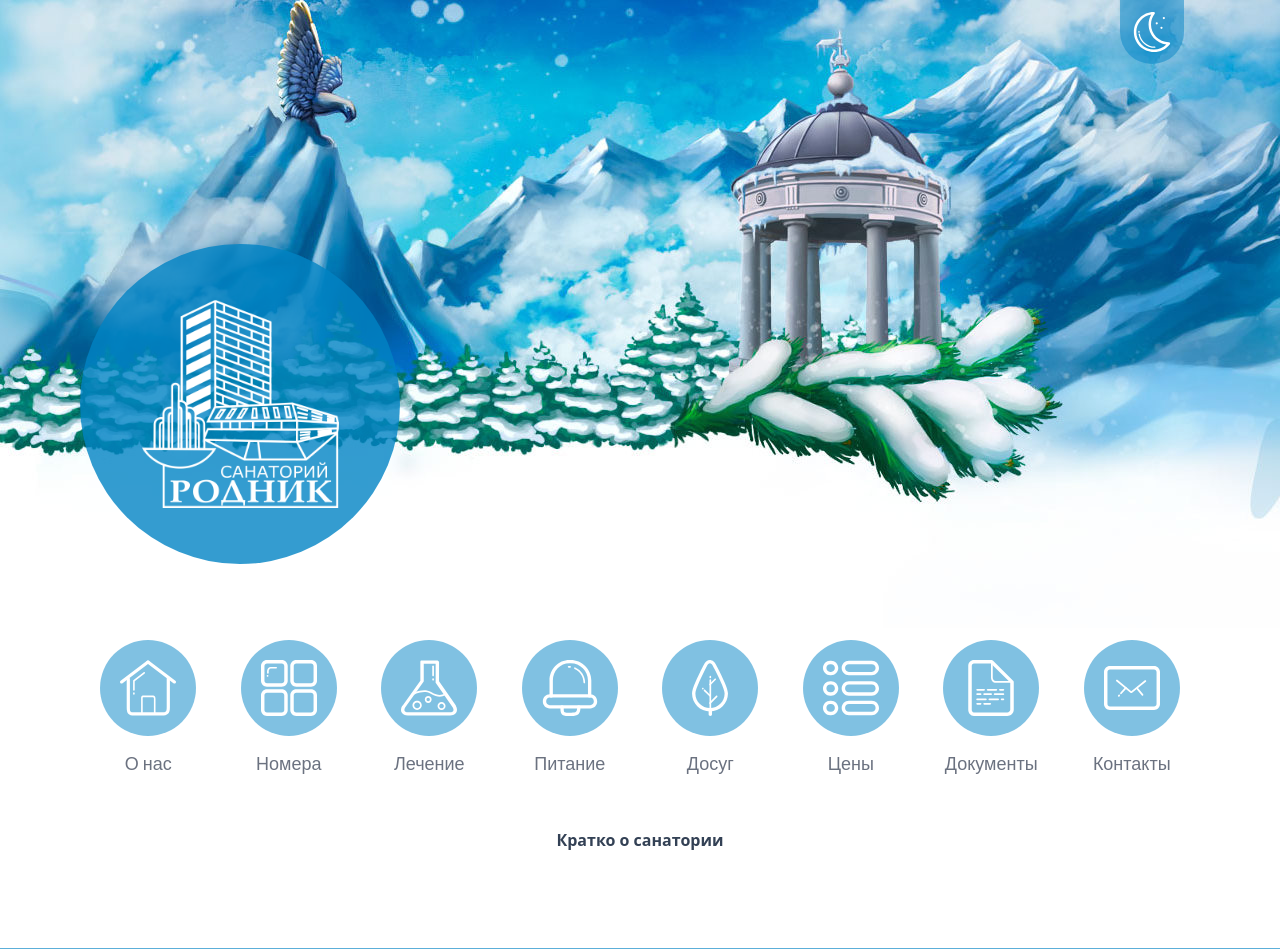
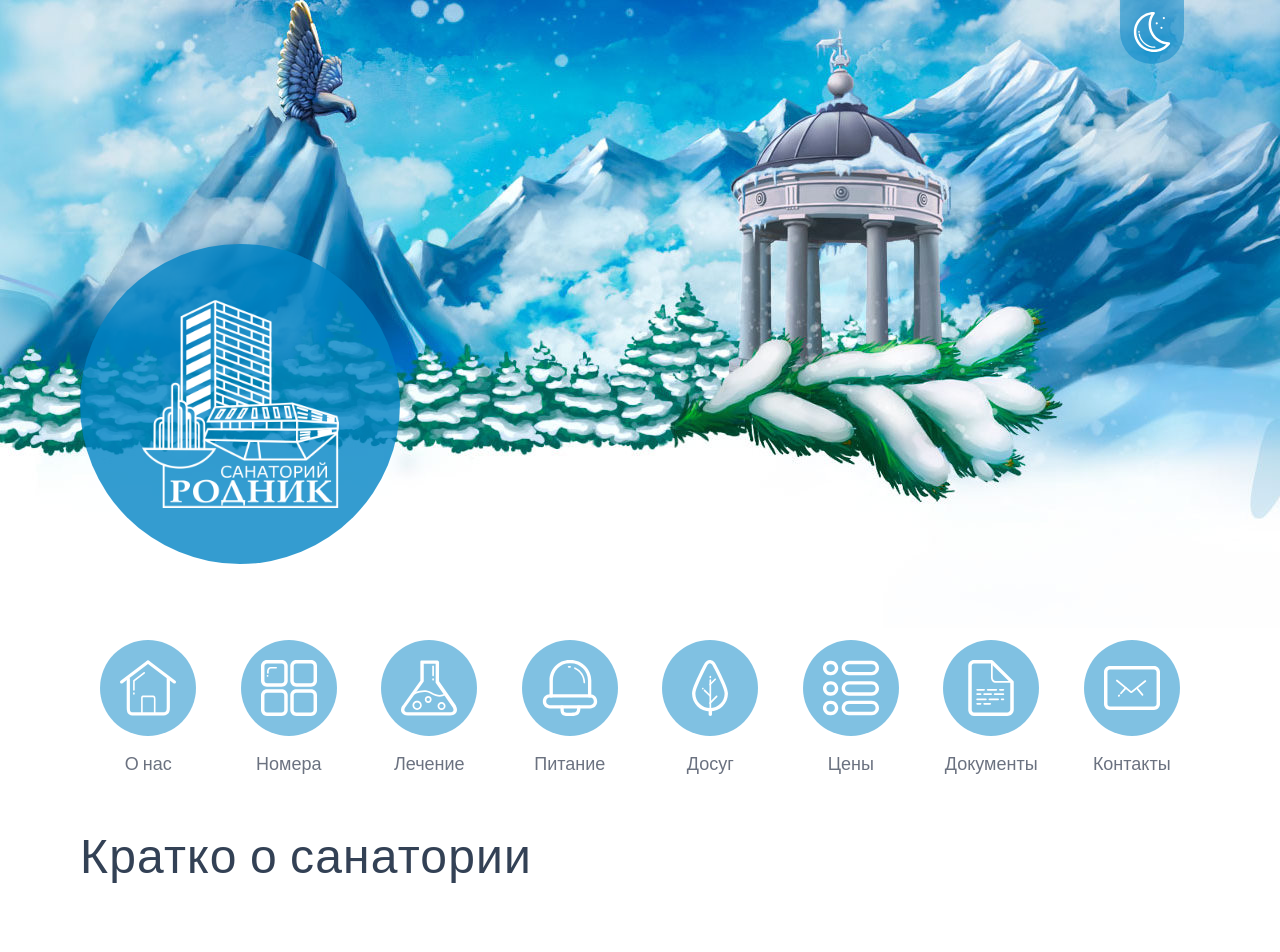
Before and after one commit to harconnen-2019/rodnik-app, a Next.js app: page /about in a window 1280 px wide. Shown: the top 952 px of the page. Built offline with nearby package versions, Linux system fonts and the light colour scheme.

Commit message:
Все номера готовы

```diff
--- a/components/nomer/index.tsx
+++ b/components/nomer/index.tsx
@@ -2,7 +2,7 @@ import { FC } from 'react';
 import Image from 'next/image';
 import Link from 'next/link';
 
-import { INomer } from '../../models/i-nomer';
+import { INomer } from '@/models/i-nomer';
 
 type Props = {
     nomer: INomer;
--- a/components/ui/title/index.tsx
+++ b/components/ui/title/index.tsx
@@ -1,14 +1,10 @@
 import { FC } from 'react';
-
-type Props = {
-    children: string;
-};
 
 const Title: FC = ({ children }) => {
     if (!children) return null;
     return (
         <>
-            <h1 className="mb-10 mt-10 text-center font-semibold">
+            <h1 className="mb-10 sm:mb-20 mt-10 font-display text-3xl sm:text-5xl tracking-wide">
                 {children}
             </h1>
         </>
--- a/pages/nomera.tsx
+++ b/pages/nomera.tsx
@@ -1,9 +1,9 @@
 import type { NextPage } from 'next';
 import Head from 'next/head';
 import { PRIMARY_PHONE } from '../config';
-import { dataNomera } from '../data/data-nomera';
-import Nomer from '../components/nomer';
-import Title from '../components/ui/title';
+import { dataNomera } from '@/data/data-nomera';
+import Nomer from '@/components/nomer';
+import Title from '@/components/ui/title';
 
 const Nomera: NextPage = () => {
     return (
--- a/pages/nomera/[href].tsx
+++ b/pages/nomera/[href].tsx
@@ -6,9 +6,9 @@ const Href: FC = () => {
     const router = useRouter();
     const { href } = router.query;
 
-    const nomer = dataNomera.filter((item) => item.href === href);
+    const nomer = dataNomera.find((item) => item.href === href);
 
-    return <div>Проверка - {nomer.map((item) => item.name)}</div>;
+    return <div>Проверка - {nomer && nomer.name}</div>;
 };
 
 export default Href;
```
Also changed, not shown: .eslintrc.json.
